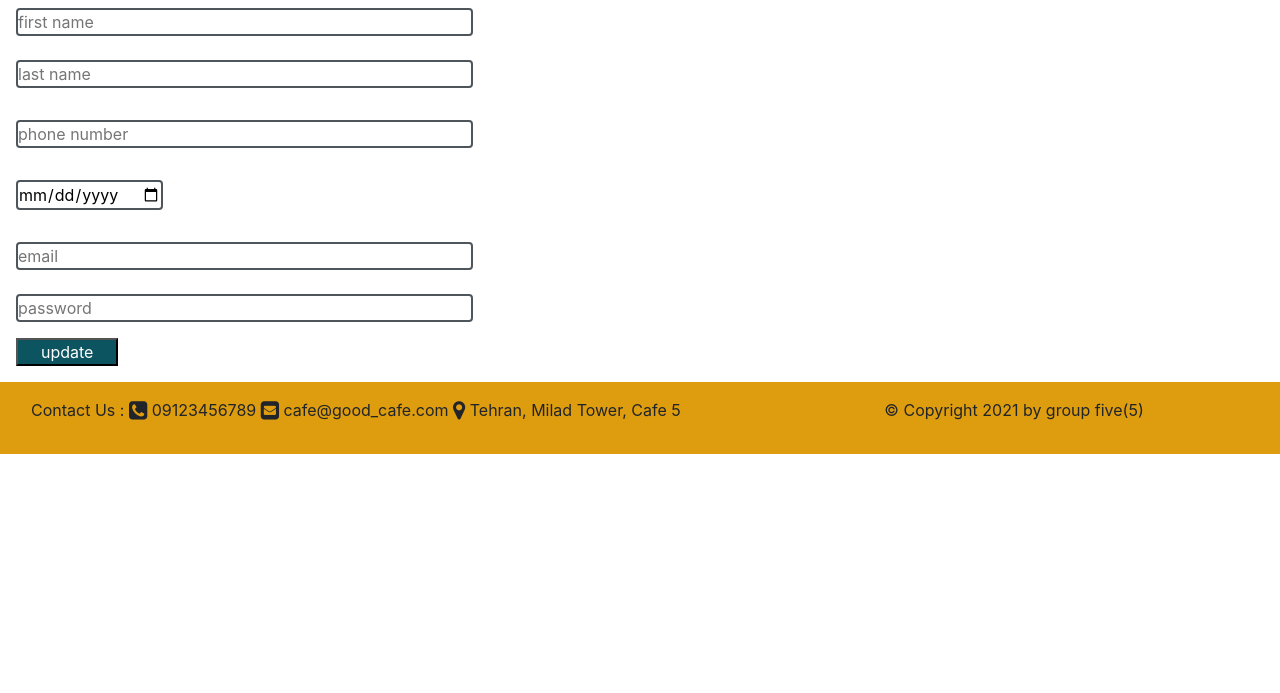
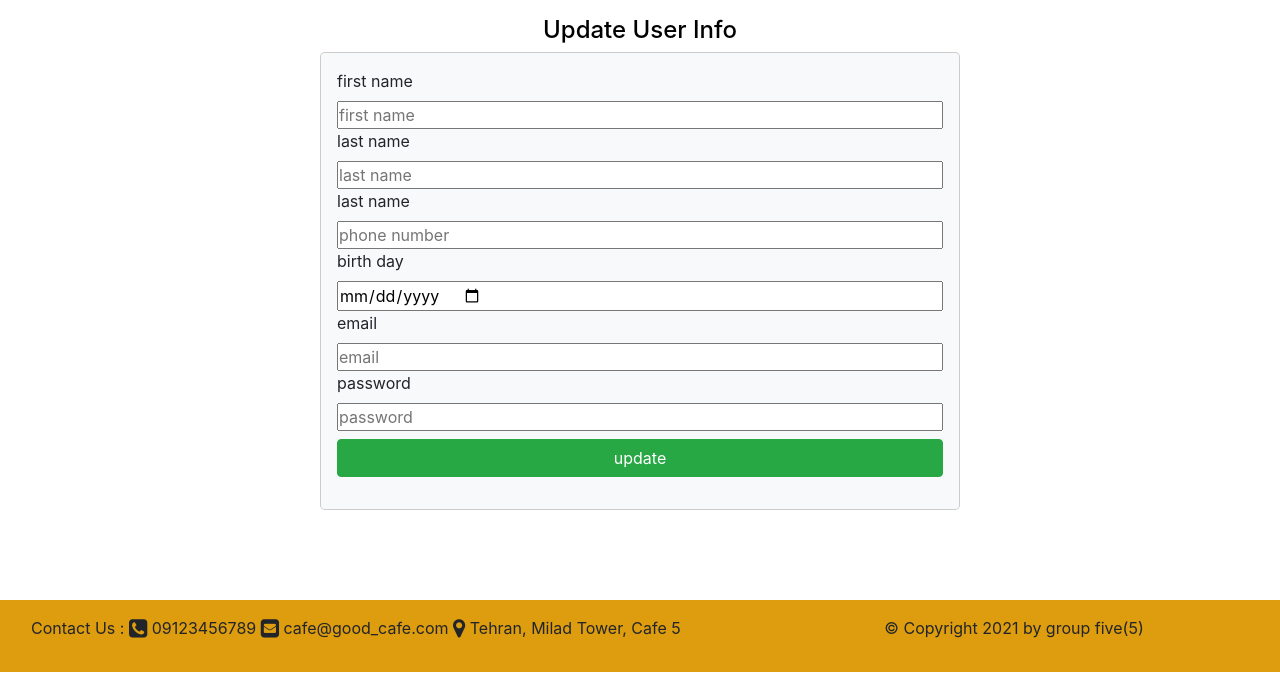
Before and after one commit to sepehr-ahmadi/django_test_project, a Flask app: page /user_update in a window 1280 px wide. Shown: the part 107-800 px from the top of the page. Run offline with Flask 2, Linux system fonts and the light colour scheme; some libraries are stand-ins or nearby versions.

Commit message:
update styles

```diff
--- a/static/user_update.css
+++ b/static/user_update.css
@@ -1,57 +1,79 @@
+@media (min-width: 640px) {
+    #login-modal {
 
-input[type=tel ]:focus {
-    border: 3px solid #555;
-    background-color: lightblue;
+        max-width: 50vw;
+    }
 }
-input[type=tel] {
-    margin-top: 1rem;
-    margin-left: 1rem;
-    border: 2px solid #4e555b;
-    border-radius: 4px;
+
+@media (max-width: 640px) {
+    #login-modal {
+        max-width: 80vw;
+    }
 }
-input[type=date ]:focus {
-    border: 3px solid #555;
-    background-color: lightblue;
-}
-input[type=date] {
-    margin-top: 1rem;
-    margin-left: 1rem;
-    border: 2px solid #4e555b;
-    border-radius: 4px;
-}
-input[type=email ]:focus {
-    border: 3px solid #555;
-    background-color: lightblue;
-}
-input[type=email] {
-    margin-top: 1rem;
-    margin-left: 1rem;
-    border: 2px solid #4e555b;
-    border-radius: 4px;
-}
-input {
-    margin-left: 1rem;
-    margin-bottom: 1rem;
-}
-.content{
-  width: 100%;
-  height: 100vh;
-  display: flex;
-  justify-content: center;
-  align-items: center;
-}
-input[type=text ]:focus {
-    border: 3px solid #555;
-    background-color: lightblue;
-}
-input[type=text] {
-    margin-top: .5rem;
-    margin-left: 1rem;
-    border: 2px solid #4e555b;
-    border-radius: 4px;
-}
-#fa {
-  border: 1px solid;
-  padding: 10px;
-  box-shadow: 5px 10px #888888;
-}
+
+/*input[type=tel ]:focus {*/
+/*    border: 3px solid #555;*/
+/*    background-color: lightblue;*/
+/*}*/
+
+/*input[type=tel] {*/
+/*    margin-top: 1rem;*/
+/*    margin-left: 1rem;*/
+/*    border: 2px solid #4e555b;*/
+/*    border-radius: 4px;*/
+/*}*/
+
+/*input[type=date ]:focus {*/
+/*    border: 3px solid #555;*/
+/*    background-color: lightblue;*/
+/*}*/
+
+/*input[type=date] {*/
+/*    margin-top: 1rem;*/
+/*    margin-left: 1rem;*/
+/*    border: 2px solid #4e555b;*/
+/*    border-radius: 4px;*/
+/*}*/
+
+/*input[type=email ]:focus {*/
+/*    border: 3px solid #555;*/
+/*    background-color: lightblue;*/
+/*}*/
+
+/*input[type=email] {*/
+/*    margin-top: 1rem;*/
+/*    margin-left: 1rem;*/
+/*    border: 2px solid #4e555b;*/
+/*    border-radius: 4px;*/
+/*}*/
+
+/*input {*/
+/*    margin-left: 1rem;*/
+/*    margin-bottom: 1rem;*/
+/*}*/
+
+/*.content {*/
+/*    width: 100%;*/
+/*    height: 100vh;*/
+/*    display: flex;*/
+/*    justify-content: center;*/
+/*    align-items: center;*/
+/*}*/
+
+/*input[type=text ]:focus {*/
+/*    border: 3px solid #555;*/
+/*    background-color: lightblue;*/
+/*}*/
+
+/*input[type=text] {*/
+/*    margin-top: .5rem;*/
+/*    margin-left: 1rem;*/
+/*    border: 2px solid #4e555b;*/
+/*    border-radius: 4px;*/
+/*}*/
+
+/*#fa {*/
+/*    border: 1px solid;*/
+/*    padding: 10px;*/
+/*    box-shadow: 5px 10px #888888;*/
+/*}*/
--- a/templates/menu_list.html
+++ b/templates/menu_list.html
@@ -36,7 +36,7 @@
                             <td>{{ row[0] }}</td>
                             <td>{{ row[1] }}</td>
                             <td>{{ row[2] }}</td>
-{#                            <td>{{ row[3] }}</td>#}
+                            <td>{{ row[3] }}</td>
 {#                            <td>{{ row[4] }}</td>#}
                             <td>{{ row[6] }}</td>
                         </tr>
--- a/templates/user_update.html
+++ b/templates/user_update.html
@@ -4,20 +4,37 @@
     <link href="{{ url_for("static",filename="user_update.css") }}" rel="stylesheet">
 {% endblock %}
 {% block script %}
-       <script src="https://ajax.googleapis.com/ajax/libs/jquery/3.5.1/jquery.min.js"></script>
+    <script src="https://ajax.googleapis.com/ajax/libs/jquery/3.5.1/jquery.min.js"></script>
     <script src="https://cdnjs.cloudflare.com/ajax/libs/popper.js/1.16.0/umd/popper.min.js"></script>
     <script src="https://maxcdn.bootstrapcdn.com/bootstrap/4.5.2/js/bootstrap.min.js"></script>
     <meta name="viewport" content="width=device-width, initial-scale=1">
 {% endblock %}
 {% block content %}
-<form  action="{{ url_for('update_user') }}" method="post">
-    <input type="text" id="first_name" size="40" placeholder="first name" name="first_name"><br>
-    <input type="text" id="last_name" size="40" placeholder="last name" name="last_name"><br>
-    <input type="tel" id="phone_number" size="40" placeholder="phone number" name="phone_number"><br>
-    <input type="date" id="birthdate" size="40" placeholder="birthday" name="birthday"><br>
-    <input type="email" id="email" size="40" placeholder="email" name="email"><br>
-    <input type="text" id="password" size="40" placeholder="password" name="password"><br>
-    <input type="submit" id="submitaiton" value="update" style="background-color: #0c5460;color: white;width: 8%;">
-</form>
+    <div class="container-fluid pt-3" style="min-height: 75vh">
+
+    <h4 style="text-align: center; color: black; ">Update User Info</h4>
+
+
+    <div class="modal-content m-auto bg-light" id="login-modal"
+         style="display: block;">
+    <form class="form-group p-3" action="{{ url_for('user_update') }}" method="post">
+        <label for="first_name">first name</label><br>
+        <input class="input-group" type="text" id="first_name" placeholder="first name" name="first_name">
+        <label for="last_name">last name</label><br>
+        <input class="input-group" type="text" id="last_name" placeholder="last name" name="last_name">
+        <label for="phone_number">last name</label><br>
+        <input class="input-group" type="tel" id="phone_number" placeholder="phone number" name="phone_number">
+        <label for="birthdate">birth day</label><br>
+        <input class="input-group" type="date" id="birthdate" placeholder="birthday" name="birthday">
+        <label for="email">email</label><br>
+        <input class="input-group" type="email" id="email" placeholder="email" name="email">
+        <label for="password">password</label><br>
+        <input class="input-group" type="text" id="password" placeholder="password" name="password">
+        <input type="submit" id="submitaiton" value="update" class="btn btn-success btn-block mt-2">
+    </form>
+
+        </div>
+
+    </div>
 
 {% endblock %}
```
Also changed, not shown: static/user_delete.css (+19 -33 lines), templates/user_delete.html (+17 -5 lines).
